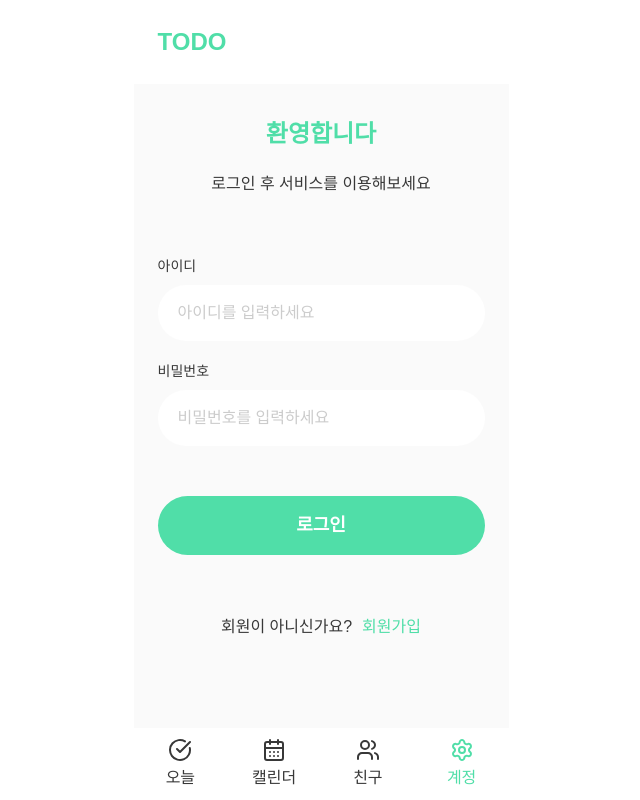
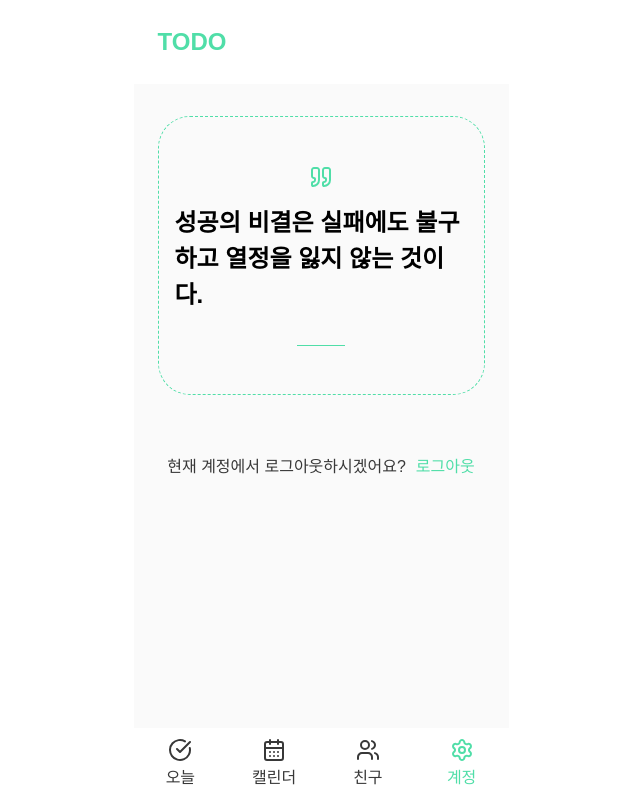
Before and after one commit to deepdive-01/goorm-todo-front, a React (Vite) app: page /accounts in a window 1280 px wide. Shown: the whole page, without its empty margins (319-959 px from the left). Built offline with nearby package versions, Linux system fonts and the light colour scheme; a web font is replaced by a local one.

Commit message:
feat: 로그아웃 ui

```diff
--- /dev/null
+++ b/src/pages/accounts/components/LogoutSection.tsx
@@ -0,0 +1,20 @@
+import Text from '@/components/Text';
+import QuoteIcon from './quote-icon.svg?react';
+
+export default function LogoutSection() {
+  return (
+    <main className="px-6 py-8 flex flex-1 flex-col gap-15 w-full mb-18">
+      <section className="w-full flex flex-col gap-4 py-12 border border-primary border-dashed items-center rounded-4xl">
+        <QuoteIcon />
+        <div className="w-full px-4 pb-4">
+          <Text variant="title">성공의 비결은 실패에도 불구하고 열정을 잃지 않는 것이다.</Text>
+        </div>
+        <div className="w-12 h-px bg-primary"></div>
+      </section>
+      <section className="flex gap-2.5 justify-center pb-5">
+        <Text className="text-black">현재 계정에서 로그아웃하시겠어요?</Text>
+        <Text className="text-primary hover:underline cursor-pointer">로그아웃</Text>
+      </section>
+    </main>
+  );
+}
--- a/src/pages/accounts/index.tsx
+++ b/src/pages/accounts/index.tsx
@@ -2,13 +2,14 @@ import Header from '@/components/Header';
 import Footer from '@/components/Footer';
 import LoginSection from './components/LoginSection';
 import RegisterSection from './components/RegisterSection';
+import LogoutSection from './components/LogoutSection';
 
 export default function AccountsPage() {
   return (
     <div className="w-full flex items-center justify-center">
       <div className="w-93.75 min-h-screen relative bg-gray-ui">
         <Header />
-        <LoginSection />
+        <LogoutSection />
         <Footer />
       </div>
     </div>
```
Also changed, not shown: src/pages/accounts/components/quote-icon.svg (added).
